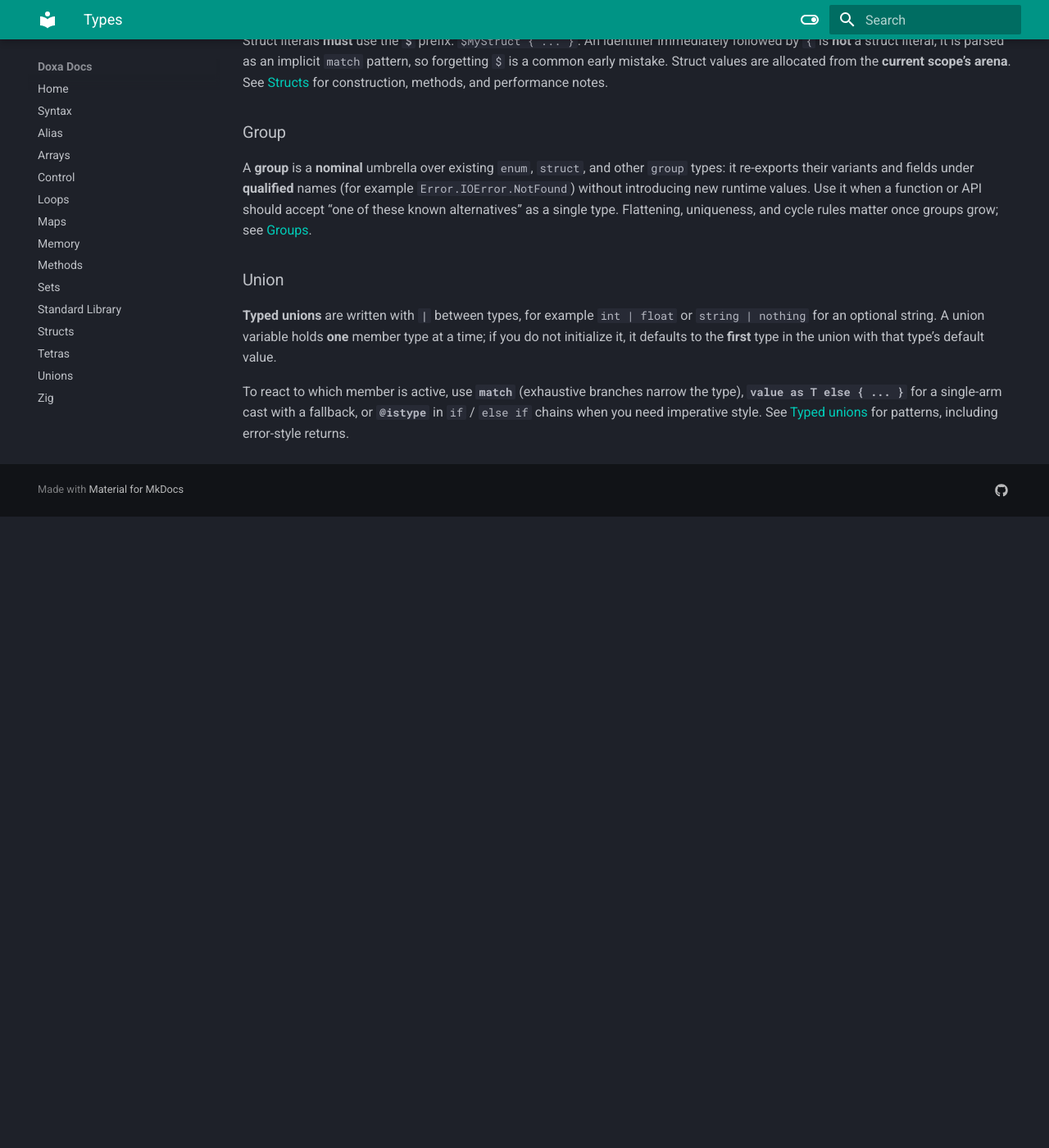
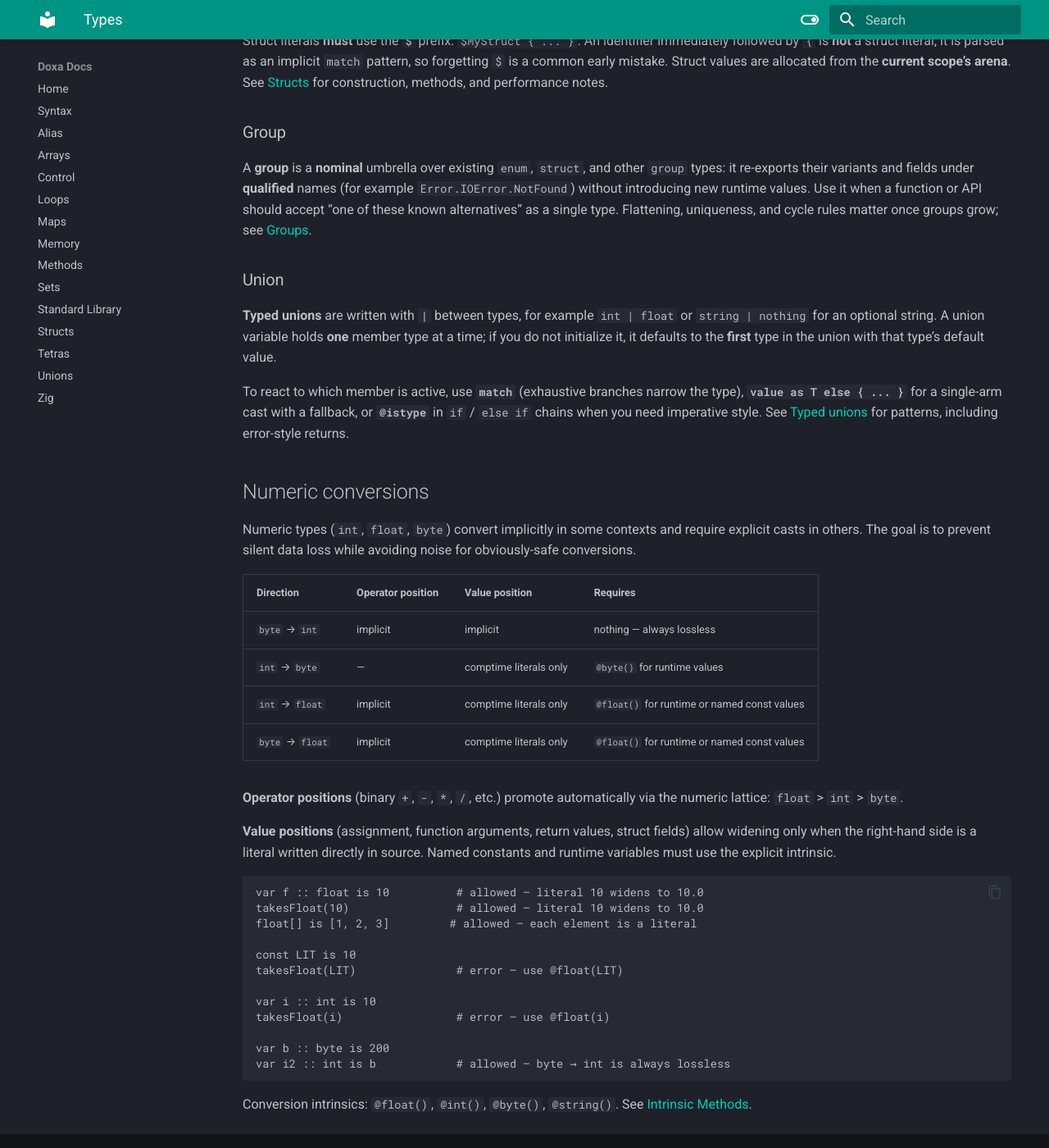
Before and after one commit to mirror-shades/doxa, an MkDocs documentation site: the page built from docs/getstarted/3-types.md, in a window 1280 px wide and 1400 px high, scrolled down 1143 px. Shown: the whole window at 82% size. Built offline with MkDocs 1.6.1 and Material for MkDocs 9.7.7, drawn with Linux system fonts in a browser that asks for light colours; before the commit the page ends 1773 px from its top, so only the background shows below that.

Commit message:
updated widing docs

````diff
--- a/docs/getstarted/3-types.md
+++ b/docs/getstarted/3-types.md
@@ -38,3 +38,35 @@ A **group** is a **nominal** umbrella over existing `enum`, `struct`, and other
 **Typed unions** are written with **`|`** between types, for example `int | float` or `string | nothing` for an optional string. A union variable holds **one** member type at a time; if you do not initialize it, it defaults to the **first** type in the union with that type’s default value.
 
 To react to which member is active, use **`match`** (exhaustive branches narrow the type), **`value as T else { ... }`** for a single-arm cast with a fallback, or **`@istype`** in `if` / `else if` chains when you need imperative style. See [Typed unions](../unions.md) for patterns, including error-style returns.
+
+## Numeric conversions
+
+Numeric types (`int`, `float`, `byte`) convert implicitly in some contexts and require explicit casts in others. The goal is to prevent silent data loss while avoiding noise for obviously-safe conversions.
+
+| Direction | Operator position | Value position | Requires |
+|---|---|---|---|
+| `byte` → `int` | implicit | implicit | nothing — always lossless |
+| `int` → `byte` | — | comptime literals only | `@byte()` for runtime values |
+| `int` → `float` | implicit | comptime literals only | `@float()` for runtime or named const values |
+| `byte` → `float` | implicit | comptime literals only | `@float()` for runtime or named const values |
+
+**Operator positions** (binary `+`, `-`, `*`, `/`, etc.) promote automatically via the numeric lattice: `float` > `int` > `byte`.
+
+**Value positions** (assignment, function arguments, return values, struct fields) allow widening only when the right-hand side is a literal written directly in source. Named constants and runtime variables must use the explicit intrinsic.
+
+```doxa
+var f :: float is 10          # allowed — literal 10 widens to 10.0
+takesFloat(10)                # allowed — literal 10 widens to 10.0
+float[] is [1, 2, 3]         # allowed — each element is a literal
+
+const LIT is 10
+takesFloat(LIT)               # error — use @float(LIT)
+
+var i :: int is 10
+takesFloat(i)                 # error — use @float(i)
+
+var b :: byte is 200
+var i2 :: int is b            # allowed — byte → int is always lossless
+```
+
+Conversion intrinsics: `@float()`, `@int()`, `@byte()`, `@string()`. See [Intrinsic Methods](../methods.md).
````
Also changed, not shown: docs/math.md (+28 -1 lines), docs/methods.md (+3 -0 lines).
